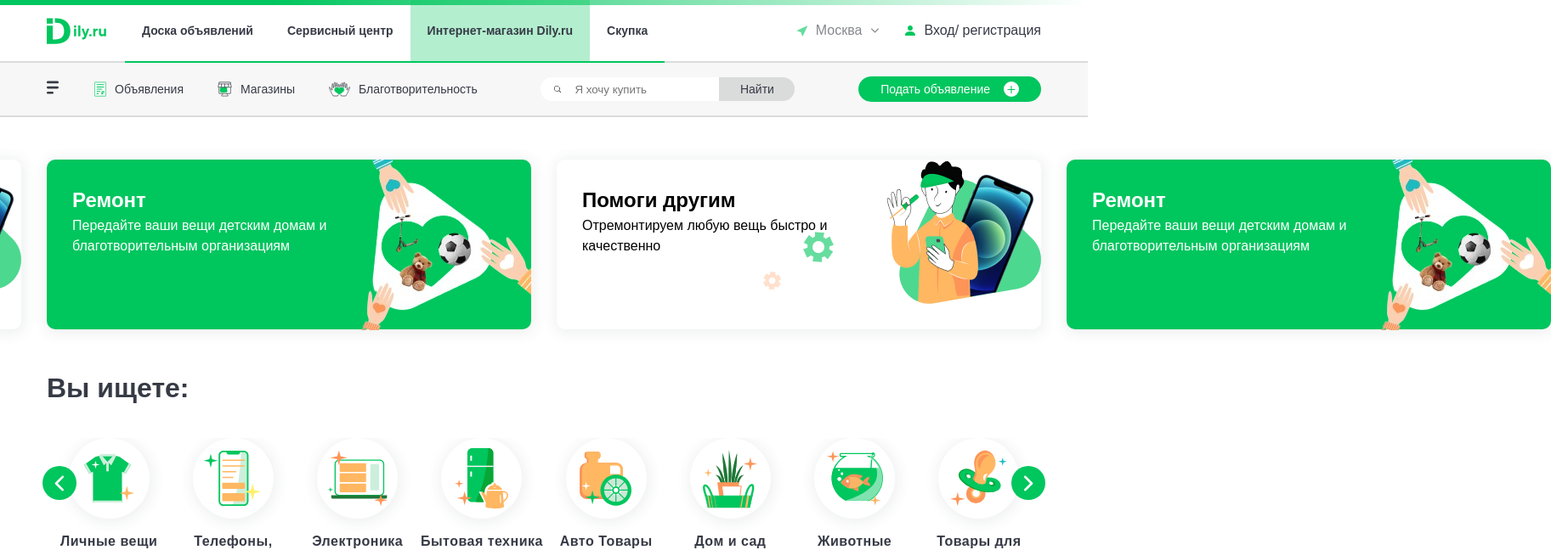
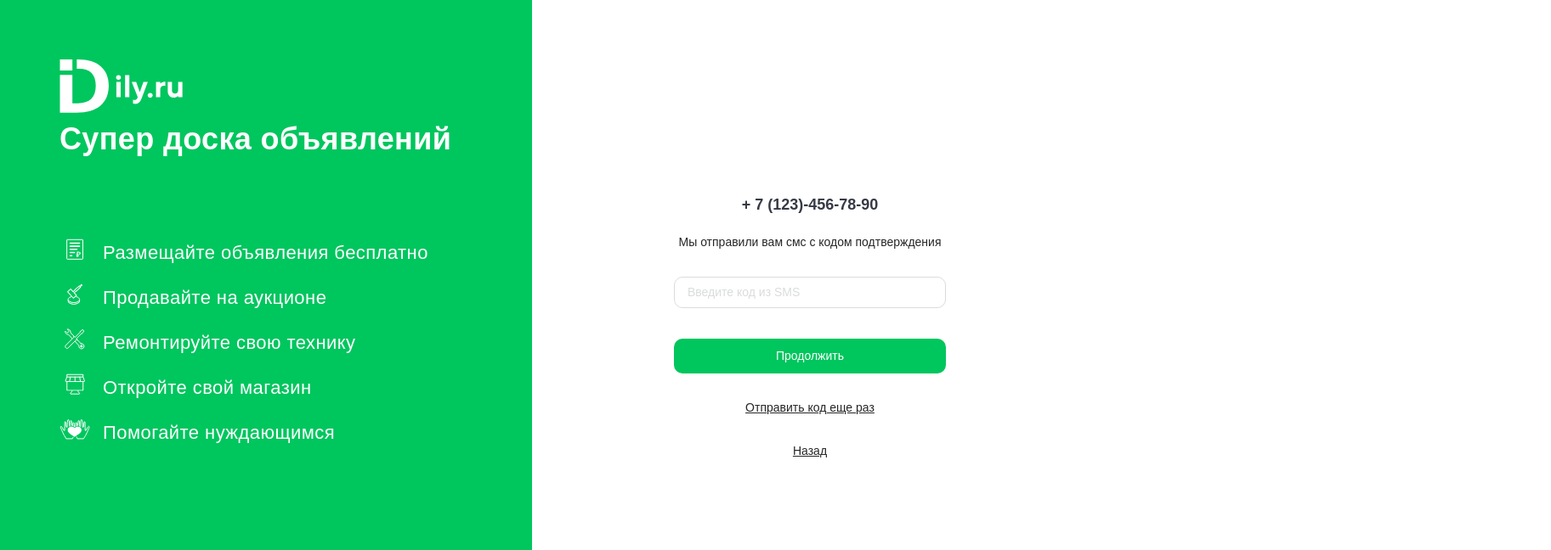
Before and after one commit to davtyankaren1/dily-website, a React (Vite) app: page /confirm-code in a window 1280 px wide. Shown: the top 648 px of the page at 85% size, 1825 px wide, since content can reach past the window. Built offline with nearby package versions, Linux system fonts and the light colour scheme.

Commit message:
created pages with routes

```diff
--- a/package.json
+++ b/package.json
@@ -10,14 +10,17 @@
     "preview": "vite preview"
   },
   "dependencies": {
+    "formik": "^2.4.6",
     "framer-motion": "^11.11.9",
     "react": "^18.3.1",
     "react-dom": "^18.3.1",
     "react-icons": "^5.3.0",
+    "react-input-mask": "^2.0.4",
     "react-intersection-observer": "^9.13.1",
     "react-router-dom": "^6.27.0",
     "swiper": "^9.0.0",
-    "swiper-react": "^1.0.0"
+    "swiper-react": "^1.0.0",
+    "yup": "^1.4.0"
   },
   "devDependencies": {
     "@eslint/js": "^9.11.1",
--- a/src/App.tsx
+++ b/src/App.tsx
@@ -1,37 +1,35 @@
 import React from "react";
-import Slider from "./components/services-slider/Slider";
-import Header from "./components/header/Header";
-import Footer from "./components/footer/Footer";
-import FindSlider from "./components/find-slider/Slider";
-// import FormLayout from "./components/form-layout/FormLayout";
-// import LoginForm from "./components/forms/login-form/LoginForm";
-// import LoginWithPass from "./components/forms/login-with-pass/LoginWithPass";
-// import { Route, Routes } from "react-router-dom";
-// import ConfirmCode from "./components/forms/confirm-code/ConfirmCode";
-// import RestorePassword from "./components/forms/restore-pass/RestorePassword";
-// import UserAuthentication from "./components/forms/user-auth/UserAuthentication";
-// import MessageSent from "./components/forms/message-sent/MessageSent";
+// import Slider from "./components/services-slider/Slider";
+// import Header from "./components/header/Header";
+// import Footer from "./components/footer/Footer";
+// import FindSlider from "./components/find-slider/Slider";
+import FormLayout from "./components/form-layout/FormLayout";
+import { Route, Routes } from "react-router-dom";
+import LoginWithPassPage from "./pages/login-with-pass/LoginWithPassPage";
+import ConfirmCodePage from "./pages/confirm-code-page/ConfirmCodePage";
+import LoginFormPage from "./pages/login-form/LoginFormPage";
+import MessageSentPage from "./pages/message-sent/MessageSentPage";
+import UserAuthPage from "./pages/user-auth/UserAuthPage";
+import RestorePassPage from "./pages/restore-pass/RestorePassPage";
 
 const App: React.FC = () => {
   return (
     <div className='App'>
-      {/* <FormLayout>
+      <FormLayout>
         <Routes>
-          <Route path='/' element={<UserAuthentication />} />
-          <Route path='/login-with-pass' element={<LoginWithPass />} />
-          <Route path='/restore-password' element={<RestorePassword />} />
-          <Route path='/message-sent' element={<MessageSent />} />
-          <Route path='/login-form' element={<LoginForm />} />
-          <Route path='/confirm-code' element={<ConfirmCode />} />
+          <Route path='/' element={<UserAuthPage />} />
+          <Route path='/login-with-pass' element={<LoginWithPassPage />} />
+          <Route path='/restore-password' element={<RestorePassPage />} />
+          <Route path='/message-sent' element={<MessageSentPage />} />
+          <Route path='/login-form' element={<LoginFormPage />} />
+          <Route path='/confirm-code' element={<ConfirmCodePage />} />
         </Routes>
-      </FormLayout> */}
+      </FormLayout>
 
-      <Header />
-
-      <Slider />
-      <FindSlider />
-
-      <Footer />
+      {/* <Header /> */}
+      {/* <Slider /> */}
+      {/* <FindSlider /> */}
+      {/* <Footer /> */}
     </div>
   );
 };
--- a/src/pages/confirm-code-page/ConfirmCodePage.tsx
+++ b/src/pages/confirm-code-page/ConfirmCodePage.tsx
@@ -1,7 +1,11 @@
-import React from "react";
+import ConfirmCode from "../../components/forms/confirm-code/ConfirmCode";
 
 const ConfirmCodePage = () => {
-  return <div></div>;
+  return (
+    <div>
+      <ConfirmCode />
+    </div>
+  );
 };
 
 export default ConfirmCodePage;
--- /dev/null
+++ b/src/pages/login-form/LoginFormPage.tsx
@@ -0,0 +1,11 @@
+import LoginFormComponent from "../../components/forms/login-form/LoginForm";
+
+const LoginFormPage = () => {
+  return (
+    <div>
+      <LoginFormComponent />
+    </div>
+  );
+};
+
+export default LoginFormPage;
--- /dev/null
+++ b/src/pages/login-with-pass/LoginWithPassPage.tsx
@@ -0,0 +1,11 @@
+import LoginWithPass from "../../components/forms/login-with-pass/LoginWithPass";
+
+const LoginWithPassPage = () => {
+  return (
+    <div>
+      <LoginWithPass />
+    </div>
+  );
+};
+
+export default LoginWithPassPage;
--- a/src/pages/message-sent/MessageSentPage.tsx
+++ b/src/pages/message-sent/MessageSentPage.tsx
@@ -1,7 +1,11 @@
-import React from "react";
+import MessageSent from "../../components/forms/message-sent/MessageSent";
 
 const MessageSentPage = () => {
-  return <div></div>;
+  return (
+    <div>
+      <MessageSent />
+    </div>
+  );
 };
 
 export default MessageSentPage;
--- a/src/pages/restore-pass/RestorePassPage.tsx
+++ b/src/pages/restore-pass/RestorePassPage.tsx
@@ -1,7 +1,11 @@
-import React from "react";
+import RestorePassword from "../../components/forms/restore-pass/RestorePassword";
 
 const RestorePassPage = () => {
-  return <div></div>;
+  return (
+    <div>
+      <RestorePassword />
+    </div>
+  );
 };
 
 export default RestorePassPage;
--- a/src/pages/user-auth/UserAuthPage.tsx
+++ b/src/pages/user-auth/UserAuthPage.tsx
@@ -1,7 +1,11 @@
-import React from "react";
+import UserAuthentication from "../../components/forms/user-auth/UserAuthentication";
 
 const UserAuthPage = () => {
-  return <div></div>;
+  return (
+    <div>
+      <UserAuthentication />
+    </div>
+  );
 };
 
 export default UserAuthPage;
```
Also changed, not shown: src/pages/login-form/LoginForm.tsx (deleted, +0 -7 lines), src/pages/login-with-pass/LoginWithPass.tsx (deleted), 1 other file (tests, documents, lock files or other folders).
